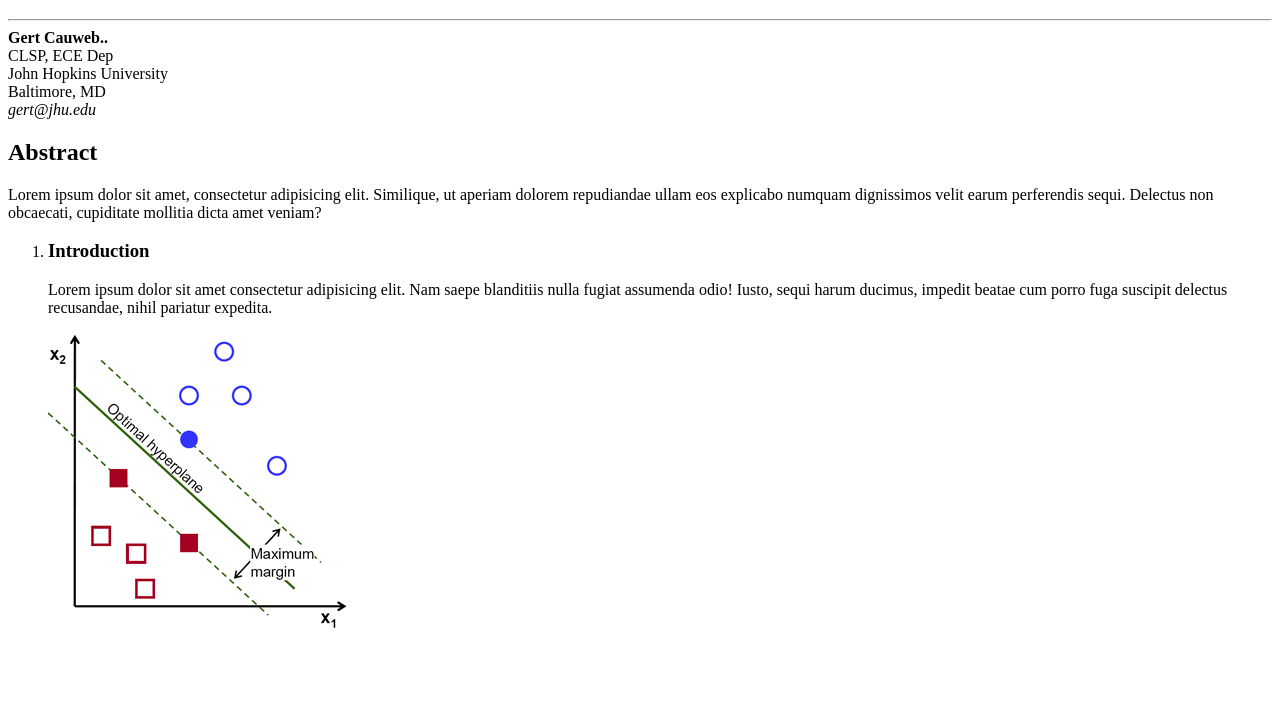
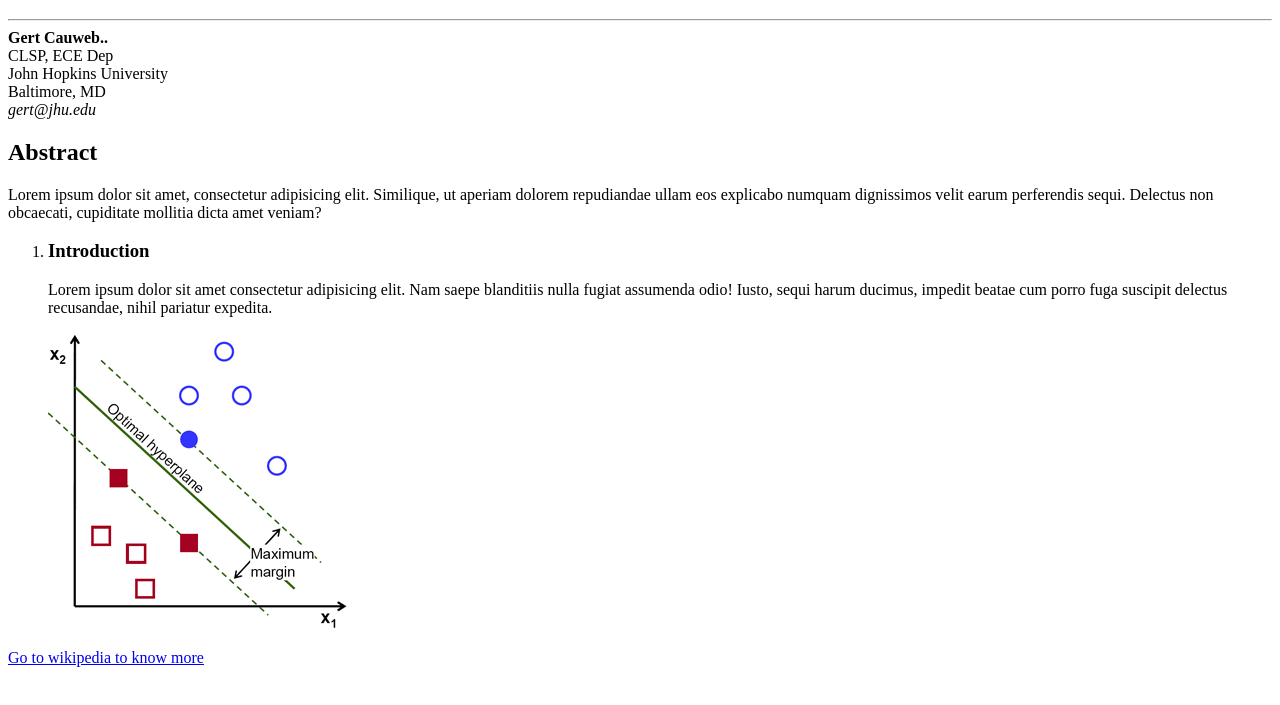
Before and after one commit to olgas-class/html-paper, a plain HTML site: page index.html in a window 1280 px wide. Shown: the part 61-766 px from the top of the page. Drawn offline with Linux system fonts and the light colour scheme.

Commit message:
add: footer

```diff
--- a/index.html
+++ b/index.html
@@ -52,7 +52,7 @@
 
     <!-- Footer -->
     <footer>
-
+        <a href="https://wikipedia.org">Go to wikipedia to know more</a>
     </footer>
     <!-- /Footer -->
 
```
